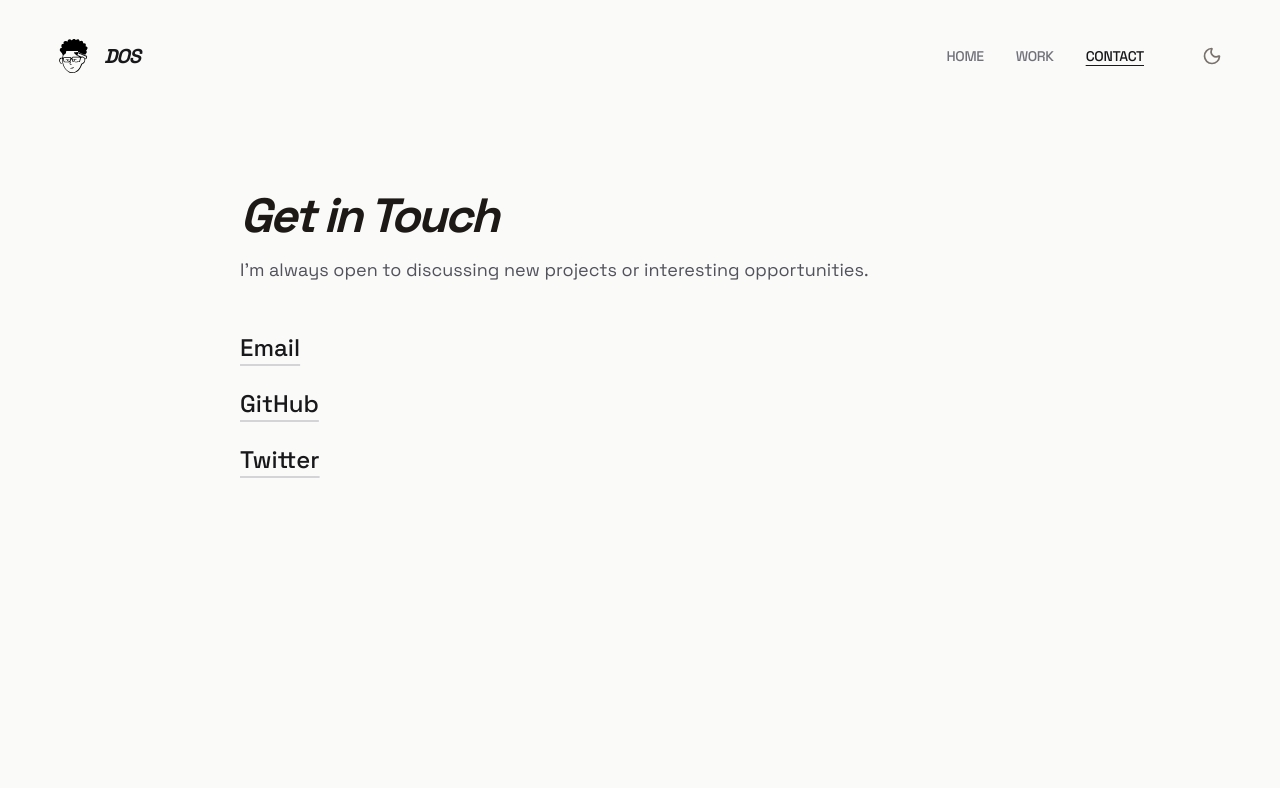
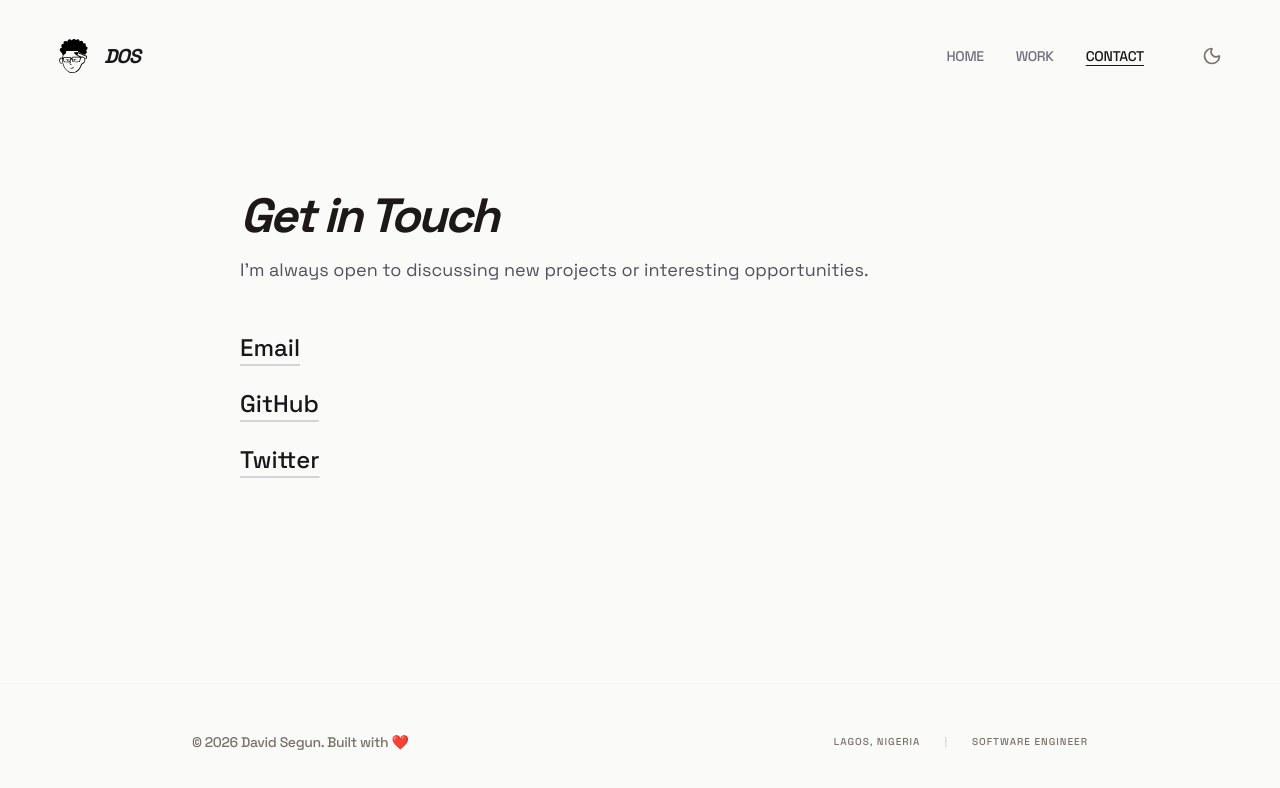
Before and after one commit to segundavid-dev/portfolio, a Next.js app: page /contact in a window 1280 px wide. Shown: the top 788 px of the page. Built offline with nearby package versions, Linux system fonts and the light colour scheme.

Commit message:
feat(footer): create reusable footer component across pages

```diff
--- a/app/contact/page.tsx
+++ b/app/contact/page.tsx
@@ -15,7 +15,7 @@ const contactLinks: ContactLink[] = [
 
 export default function ContactPage() {
   return (
-    <main className="min-h-screen px-6 py-32 md:px-12 md:py-48 max-w-4xl mx-auto">
+    <div className="px-6 py-32 md:px-12 md:py-48 max-w-4xl mx-auto">
       <section className="mb-12">
         <h1 className="text-4xl md:text-5xl font-bold tracking-tighter mb-4 italic">
           Get in Touch
@@ -38,6 +38,6 @@ export default function ContactPage() {
           </Link>
         ))}
       </div>
-    </main>
+    </div>
   );
 }
--- a/app/layout.tsx
+++ b/app/layout.tsx
@@ -47,6 +47,7 @@ export const metadata: Metadata = {
 
 import { ThemeProvider } from "@/components/theme-provider";
 import { TooltipProvider } from "@/components/ui/tooltip";
+import { Footer } from "@/components/Footer";
 
 export default function RootLayout({
   children,
@@ -65,8 +66,13 @@ export default function RootLayout({
           disableTransitionOnChange
         >
           <TooltipProvider>
-            <Header />
-            {children}
+            <div className="flex flex-col min-h-screen">
+              <Header />
+              <main className="flex-1">
+                {children}
+              </main>
+              <Footer />
+            </div>
           </TooltipProvider>
         </ThemeProvider>
       </body>
--- a/app/page.tsx
+++ b/app/page.tsx
@@ -4,7 +4,7 @@ import Highlight from "@/components/HighLight";
 
 export default function Home() {
   return (
-    <main className="min-h-screen px-6 py-32 md:px-12 md:py-48 max-w-4xl mx-auto">
+    <div className="px-6 py-32 md:px-12 md:py-48 max-w-4xl mx-auto">
       {/* Hero / Name */}
       <section className="mb-24">
         <h1 className="text-5xl md:text-7xl font-bold tracking-tighter mb-4 italic">
@@ -33,6 +33,6 @@ export default function Home() {
           When I'm not writing code, I'm probably enjoying a book or watching anime 😎.
         </p>
       </NarrativeSection>
-    </main>
+    </div>
   );
 }
--- a/app/work/page.tsx
+++ b/app/work/page.tsx
@@ -44,7 +44,7 @@ const projects: Project[] = [
 
 export default function WorkPage() {
   return (
-    <main className="min-h-screen px-6 py-32 md:px-12 md:py-48 max-w-4xl mx-auto">
+    <div className="px-6 py-32 md:px-12 md:py-48 max-w-4xl mx-auto">
       <section className="mb-12">
         <h1 className="text-4xl md:text-5xl font-bold tracking-tighter mb-4 italic">
           Selected Work
@@ -59,6 +59,6 @@ export default function WorkPage() {
           <ProjectCard key={project.title} {...project} />
         ))}
       </div>
-    </main>
+    </div>
   );
 }
--- /dev/null
+++ b/components/Footer.tsx
@@ -0,0 +1,20 @@
+"use client";
+
+export const Footer = () => {
+  const currentYear = new Date().getFullYear();
+
+  return (
+    <footer className="w-full py-12 px-6 md:px-12 border-t border-stone-100 dark:border-stone-900 mt-auto">
+      <div className="max-w-4xl mx-auto flex flex-col md:flex-row justify-between items-center gap-4 text-stone-500 dark:text-stone-400 text-sm font-medium tracking-tight">
+        <p>
+          © {currentYear} David Segun. Built with ❤️
+        </p>
+        <div className="flex gap-6 uppercase tracking-widest text-[10px]">
+          <span>Lagos, Nigeria</span>
+          <span className="text-stone-300 dark:text-stone-800">|</span>
+          <span>Software Engineer</span>
+        </div>
+      </div>
+    </footer>
+  );
+};
```
